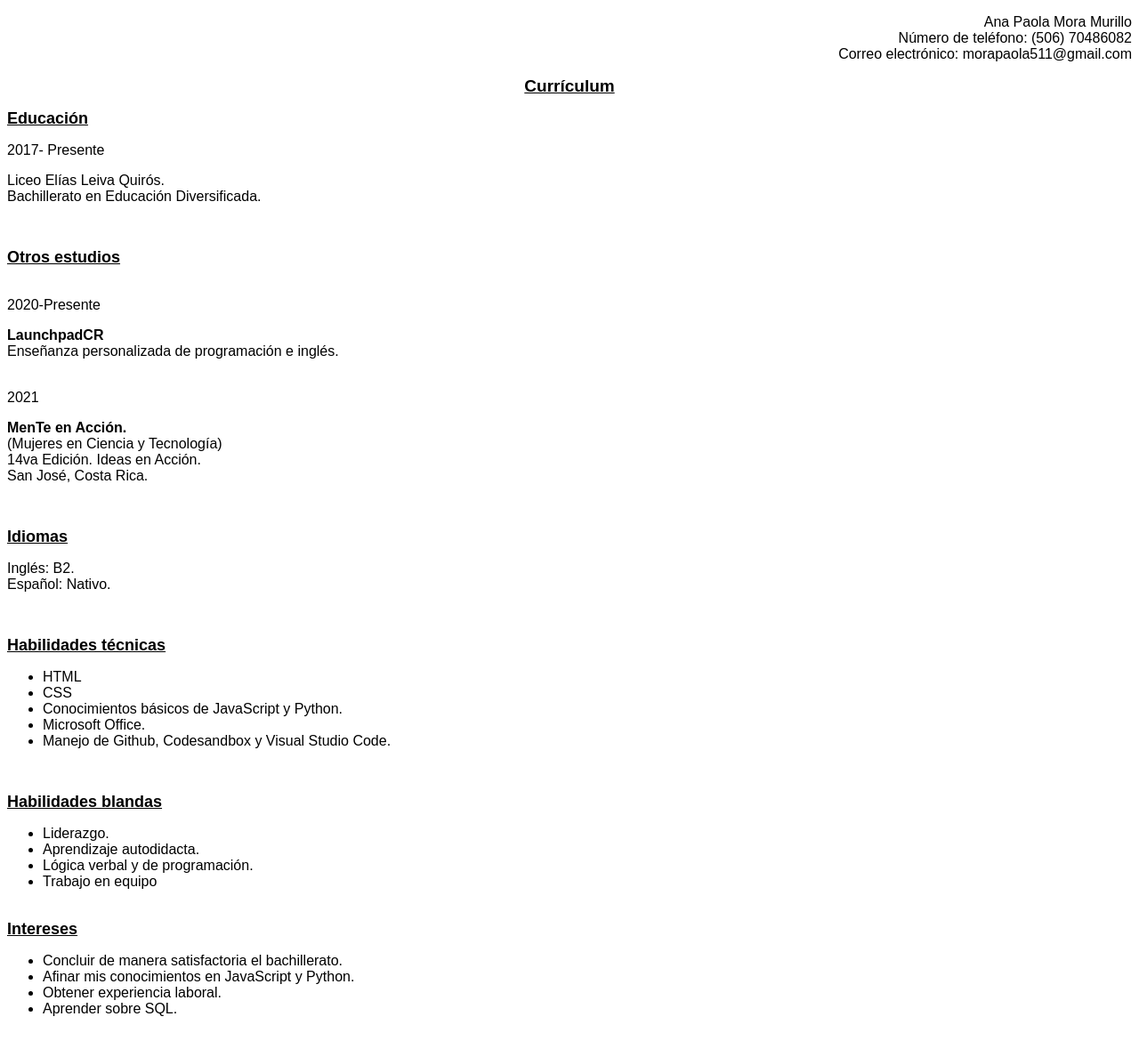
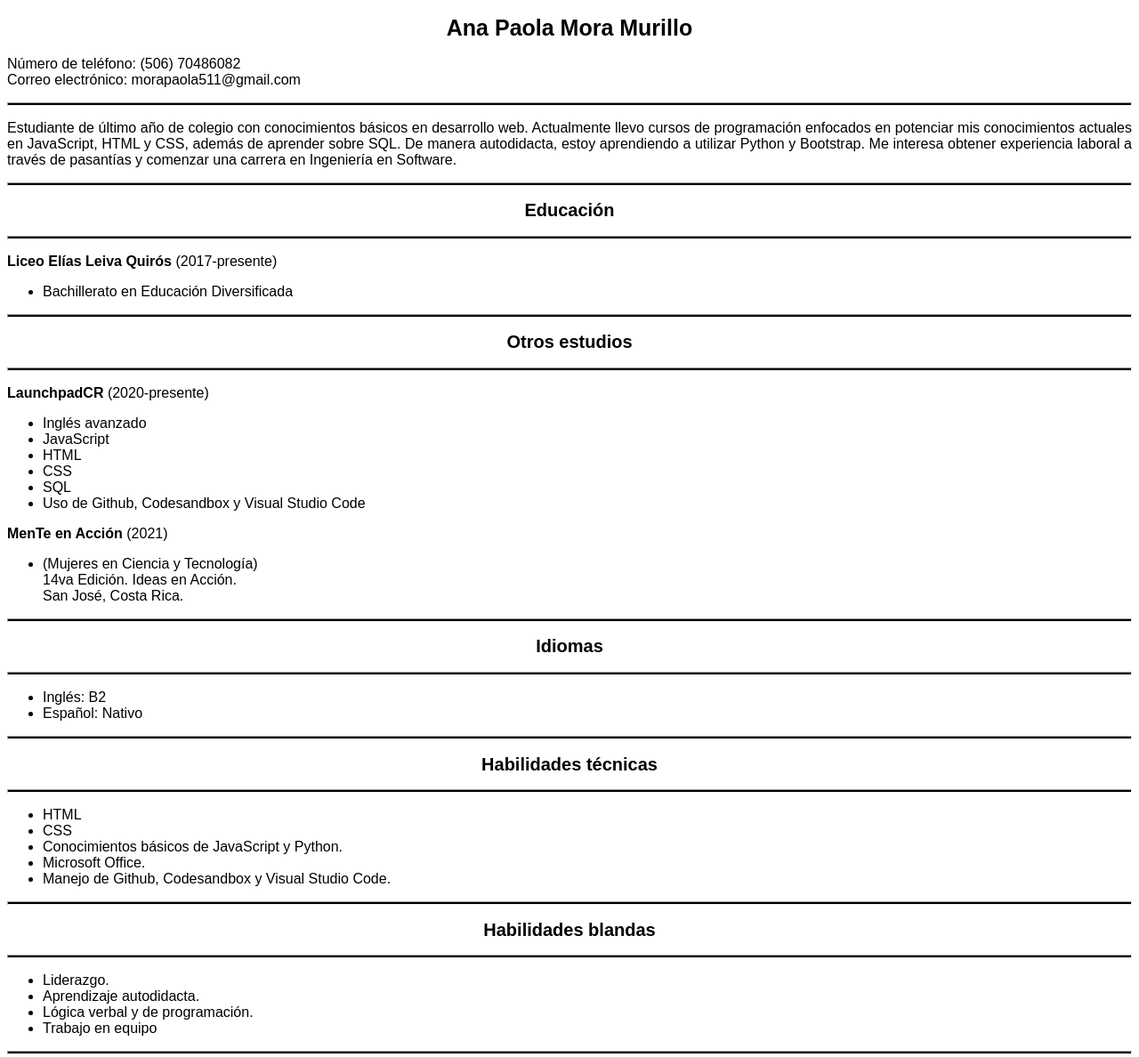
Before and after one commit to morapaola/curriculumvitae, a plain HTML site: page index.html in a window 1280 px wide. Shown: the top 1188 px of the page at 89% size. Before the commit the page ends 1159 px from the top, so only its background shows below. Drawn offline with Linux system fonts and the light colour scheme.

Commit message:
Update index.html

```diff
--- a/index.html
+++ b/index.html
@@ -10,57 +10,77 @@
         <style>
 
             #datos-personales{
-               text-align: right
+               text-align: left
             }
             body {
                 font-family: Arial, sans-serif;
                 font-size: 15;
             }
             #titulo1 {
-                font-size: 19px;
+                font-size: 25px;
                 text-align: center
             }
             h2 {
-                font-size: 18px;
+                font-size: 20px;
+                text-align: center;
+            }
+            hr {
+                height: 2px;
+                background-color: black;
             }
 
         </style>
+
+        <h1 id="titulo1"> Ana Paola Mora Murillo  </h1>
         <p id="datos-personales">
-            Ana Paola Mora Murillo <br>
             Número de teléfono: (506) 70486082 <br>
             Correo electrónico: morapaola511@gmail.com <br>
         </p>
-        <h1 id="titulo1"> <u> Currículum </u> </h1>
-        <h2> <u> Educación </u> </h2>
+        <hr>
+        <p style="text-align: justify;">
+            Estudiante de último año de colegio con conocimientos básicos en desarrollo web. Actualmente llevo cursos de programación enfocados en potenciar mis conocimientos actuales en JavaScript, HTML y CSS, además de aprender sobre SQL. De manera autodidacta, estoy aprendiendo a utilizar Python y Bootstrap. Me interesa obtener experiencia laboral a través de pasantías y comenzar una carrera en Ingeniería en Software.
+        </p>
+       <hr>
+        <h2> Educación </h2>
+        <hr>
         <p>
-            2017- Presente
+            <strong> Liceo Elías Leiva Quirós </strong> (2017-presente)
         </p>
+        <ul>
+            <li> Bachillerato en Educación Diversificada</li>
+        </ul>
+        <hr>
+       <h2> Otros estudios </h2>
+       <hr>
         <p>
-            Liceo Elías Leiva Quirós. <br>
-            Bachillerato en Educación Diversificada. </span>
+          <strong> LaunchpadCR </strong>  (2020-presente)
         </p>
-       <br> <h2> <u> Otros estudios </u> </h2>
-        <p>
-           <br> 2020-Presente
-            </p>
-            <p>
-                <strong> LaunchpadCR </strong><br>
-                Enseñanza personalizada de programación e inglés.<br>
-            </p>
-           <br> 2021
-        </p>
-        <p>
-            <strong> MenTe en Acción.</strong><br>
-            (Mujeres en Ciencia y Tecnología)<br>
+        <ul>
+            <li> Inglés avanzado </li>
+            <li> JavaScript </li>
+            <li> HTML </li>
+            <li> CSS </li>
+            <li> SQL </li>
+            <li> Uso de Github, Codesandbox y Visual Studio Code </li>
+        </ul>
+        <strong> MenTe en Acción </strong>  (2021)
+    </p>
+    <ul>
+        <li> (Mujeres en Ciencia y Tecnología)<br>
             14va Edición. Ideas en Acción.<br>
-           San José, Costa Rica. <br>
-        </p>
-        <br> <h2> <u> Idiomas </u> </h2>
-        <p>
-            Inglés: B2. <br>
-            Español: Nativo.
-        </p>
-       <br> <h2> <u> Habilidades técnicas </u> </h2>
+            San José, Costa Rica. </li>
+
+    </ul>
+    <hr>
+        <h2> Idiomas </h2>
+    <hr>
+    <ul>
+        <li> Inglés: B2 </li>
+        <li> Español: Nativo </li>
+    </ul>
+    <hr>
+       <h2> Habilidades técnicas </h2>
+    <hr>
         <ul>
             <li> HTML </li>
             <li> CSS </li>
@@ -68,21 +88,24 @@
             <li> Microsoft Office. </li>
             <li> Manejo de Github, Codesandbox y Visual Studio Code. </li>
         </ul>
-        <br> <h2> <u> Habilidades blandas </u> </h2>
+        <hr>
+        <h2> Habilidades blandas </h2>
+        <hr>
         <ul>
             <li> Liderazgo. </li>
             <li> Aprendizaje autodidacta. </li>
             <li> Lógica verbal y de programación. </li>
             <li> Trabajo en equipo </li>
-                <br>
         </ul>
-
-        <h2> <u> Intereses </u> </h2>
+        <hr>
+        <h2> Intereses </h2>
+        <hr>
         <ul>
             <li> Concluir de manera satisfactoria el bachillerato. </li>
             <li> Afinar mis conocimientos en JavaScript y Python. </li>
             <li> Obtener experiencia laboral. </li>
             <li> Aprender sobre SQL. </li>
         </ul>
+
     </body>
 </html>
```
